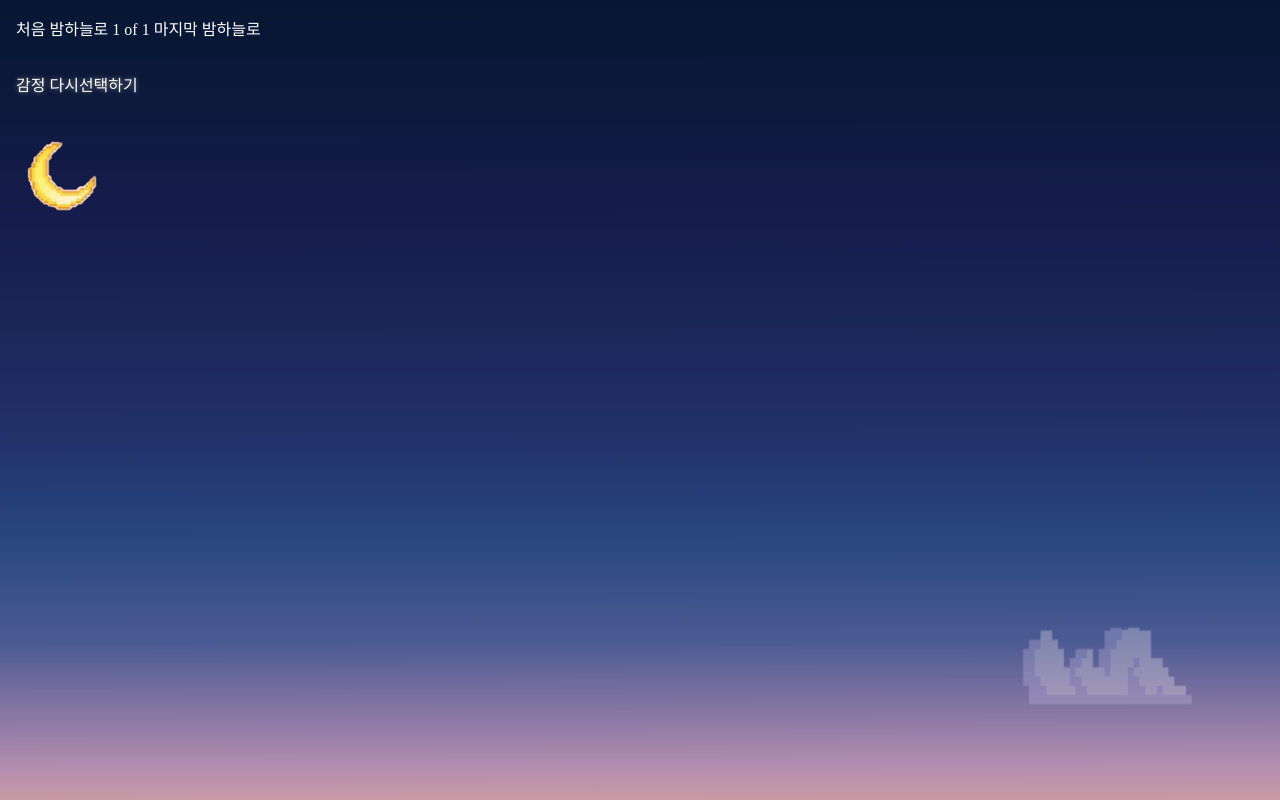
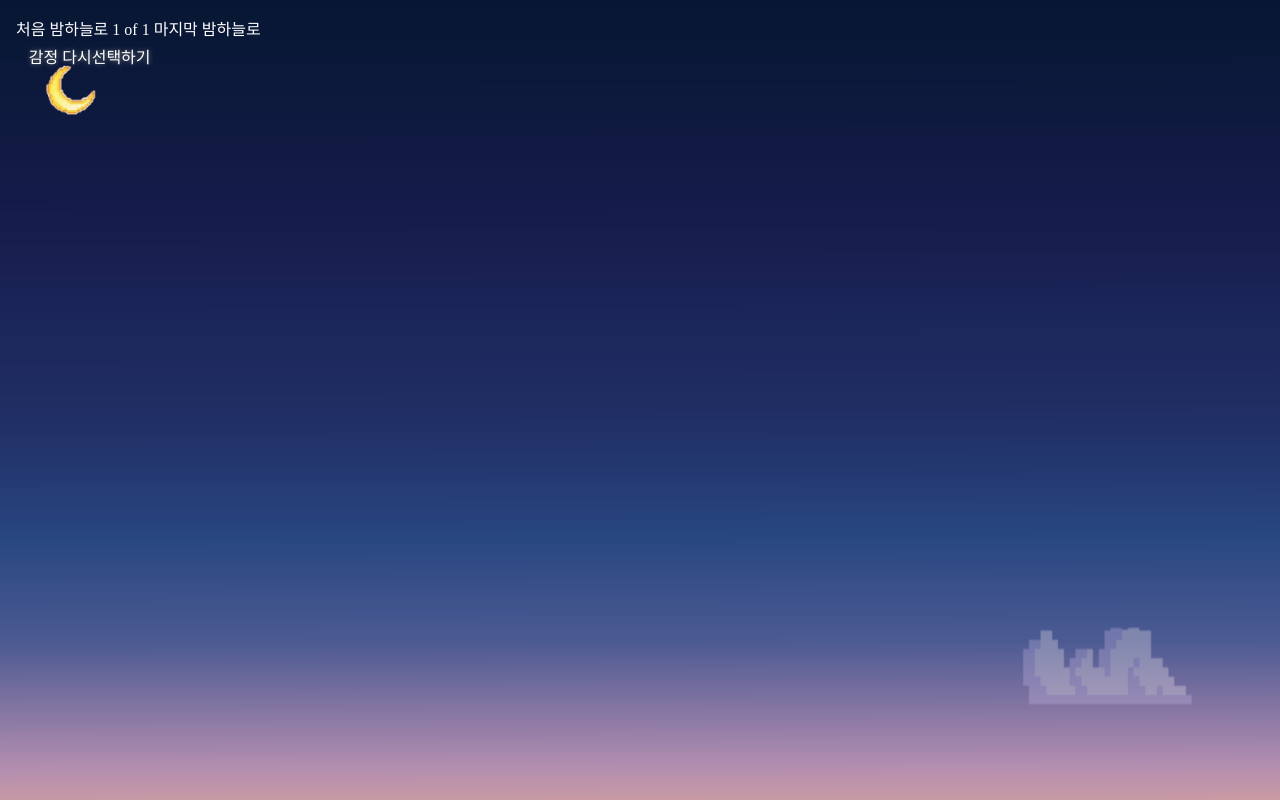
Before and after one commit to justbydev/Nightsky_Final, a Django app: page /realmain/ in a window 1280 px wide. Run offline with Django 3.2, Linux system fonts and the light colour scheme; a user stored in the database is signed in; tables that the repository leaves empty hold one stand-in row (values such as "Sample post"); some libraries are stand-ins or nearby versions; some web fonts are replaced.

Commit message:
change hamburger button

```diff
--- a/NightSky/main/templates/main/realmain.html
+++ b/NightSky/main/templates/main/realmain.html
@@ -15,7 +15,34 @@
     html{
       font-family: Cafe24Oneprettynight;
     }
+    /*햄버거*/
+    /*position으로 relative를 주고 z-index를 줘야 적용됨*/
+    #navigation-top{/*맨 아래 전체 까는 div*/
+        position:relative;
+        z-index:50;
+        background-color:rgba(0,0,0, 0.5);
+    }
+    #navigation-list{/*리스트 까는 div*/
+        position:relative;
+        z-index:100;
+        top:15%;
+    }
+    #aaa,#bbb,#ccc,#ddd{/*각각 3개의 리스트div*/
+        position:relative;
+        z-index:200;
+        background-color: rgba(162, 153, 211, 0.9);
+    }
 
+    body{
+        padding:0;
+        border:0;
+        position:fixed;
+        top:0;
+    }
+    #reselect{
+        position:absolute;
+        display:inline-block;
+    }
         /* style.css */
 
 
@@ -59,6 +86,8 @@
 
         #pagenate{
             padding: 1rem;
+            position:absolute;
+            display:inline-block;
         }
         #dialog, #ctdialog, #reportdialog, #ctreportdialog{
             box-sizing: border-box;
@@ -342,7 +371,16 @@
 
 
 }
-
+@media only screen and (max-width:800px){
+    #burger-container{
+        width:9%;
+    }
+}
+@media only screen and (min-width:801px){
+    #burger-container{
+        width:5%;
+    }
+}
 
     </style>
 
@@ -382,8 +420,9 @@
                 // hide the menu when the page load
                 $("#navigation-list").hide();
                 // when .menuBtn is clicked, do this
-                $(".menuBtn").click(function() {
+                $("#burger-container").click(function() {
                     // open the menu with slide effect
+                    $("#navigation-top").slideToggle(0);
                     $("#navigation-list").slideToggle(300);
                 });
             });
@@ -393,11 +432,11 @@
                 });
             });
         </script>
-            <span  class="menuBtn">
-                <span id="burger-container">
-                    <img id="burger" src="{% static 'img/myhome.png' %}">
-                </span>
-            </span>
+
+            <img id="burger-container" src="{% static 'img/myhome.png' %}" style="transform: rotate(90deg); margin-left: 3vw; margin-top: 7vh; top:0; display: inline-block;
+    position: absolute; z-index:300;">
+        <div id="navigation-top" style="height:100%;width:100%; display:none; top:0;">
+
             <div id="navigation-list">
 
                     <div id="aaa"><a href="{% url 'mysky' %}">나의 하늘로</a></div>
@@ -409,7 +448,7 @@
                     </form></div>
 
             </div>
-
+        </div>
     <!--<div class=hi>
     <h3>반갑습니다, {{user.username}}님!</h3>
     </div>-->
```
Also changed, not shown: NightSky/main/templates/main/mysky.html (+5 -5 lines).
